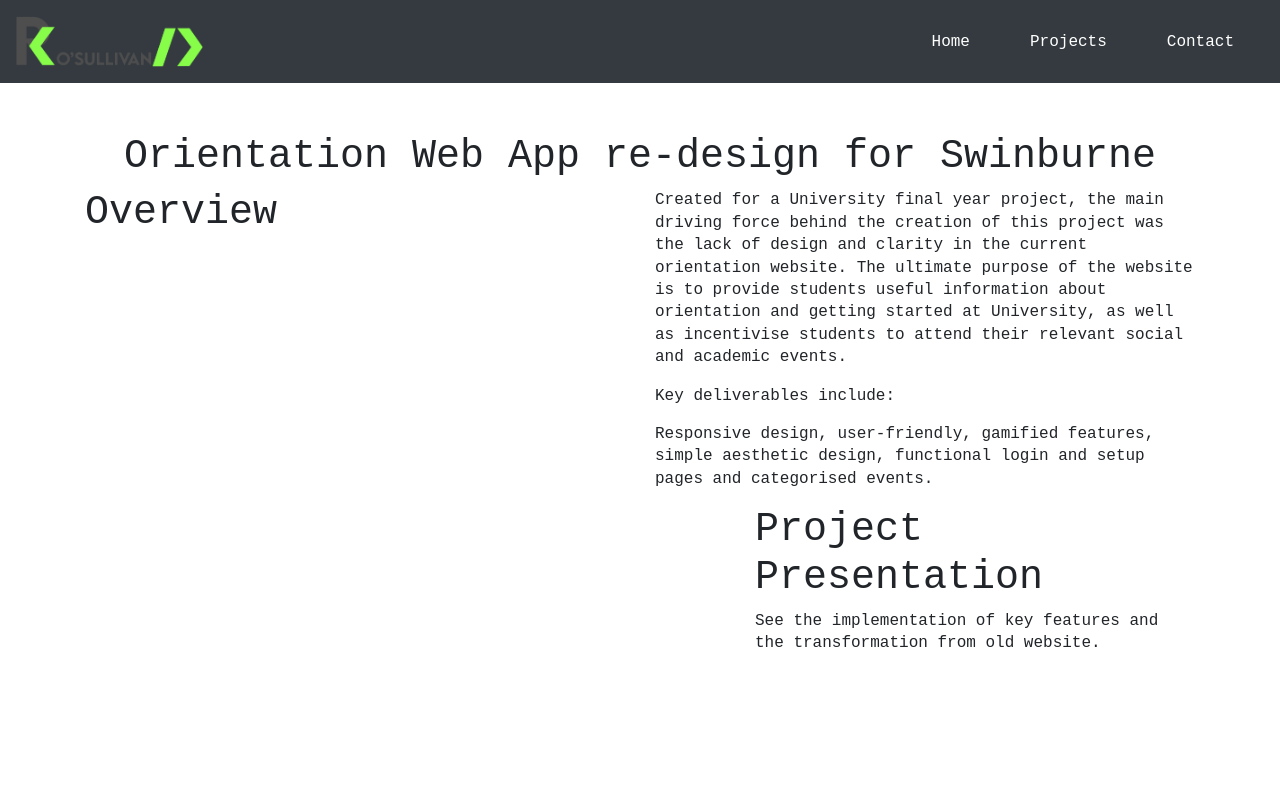
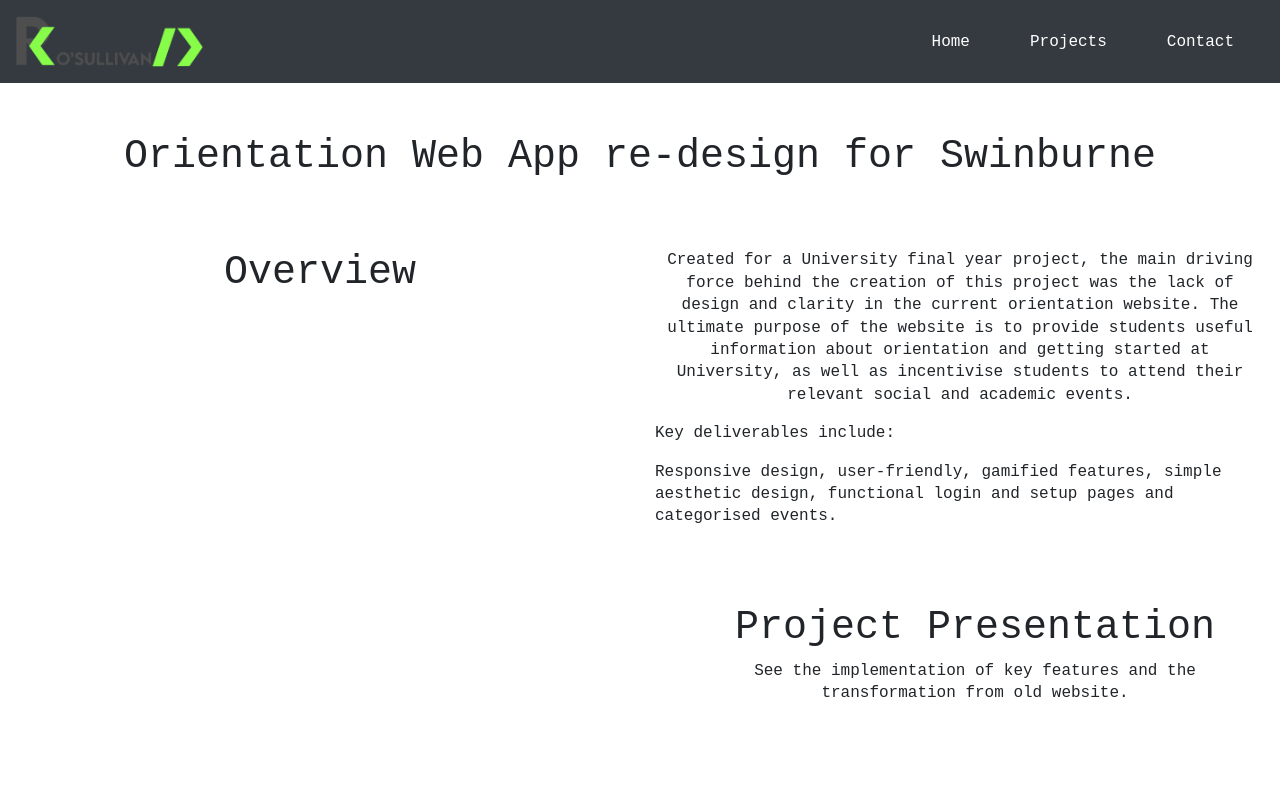
Before and after one commit to rosullivan7/webFolio, a React (Create React App) app in the folder my-app/: page /Orientation in a window 1280 px wide. Shown: the top 800 px of the page. Built offline with nearby package versions, Linux system fonts and the light colour scheme.

Commit message:
orientation changes

```diff
--- a/my-app/src/App.css
+++ b/my-app/src/App.css
@@ -151,6 +151,36 @@
   padding-left: 30px;
   padding-right: 30px;
   /* padding-top: 30px; */
-  /* padding-bottom: 30px; */
+  padding-bottom: 30px;
   /* background-color: blueviolet; */
 }
+
+.orient-row {
+  padding-top: 30px;
+  padding-bottom: 30px;
+
+}
+
+.h1-overview {
+  text-align: center;
+
+  /* text-emphasis: strong; */
+}
+
+.h1-presentation {
+  text-align: center;
+}
+
+.content-1 {
+  text-align: center;
+}
+
+.content-2 {
+  text-align: center;
+}
+
+.video-player {
+  display: block;
+  margin-left: auto;
+  margin-right: auto;
+}
--- a/my-app/src/components/pages/Orientation.js
+++ b/my-app/src/components/pages/Orientation.js
@@ -8,16 +8,16 @@
         <div class="orientation-class">
             <h1 class="h1-orientation">Orientation Web App re-design for Swinburne</h1>
 
-            <div class="container">
+            <div class="container-fluid">
 
                 {/* OVERVIEW */}
-                <div class="row">
+                <div class="row orient-row">
 
                     <div class="col">
-                        <h1>Overview</h1>
+                        <h1 class="h1-overview">Overview</h1>
                     </div>
                     <div class="col">
-                        <p>
+                        <p class="content-1">
                             Created for a University final year project, the main driving force behind the creation
                             of this project was the lack of design and clarity in the current orientation website.
                             The ultimate purpose of the website is to provide students useful information about orientation
@@ -36,28 +36,28 @@
 
                 </div>
                 {/* VIDEO */}
-                <div class="row">
+                <div class="row  orient-row">
                     <div class="col">
-                        <ReactPlayer url="https://youtu.be/OL7AHU8zhMQ"/>
+                        <ReactPlayer url="https://youtu.be/OL7AHU8zhMQ" controls="true" className="video-player"/>
                     </div>
                     <div class="col">
-                        <h1>Project Presentation</h1>
-                        <p>See the implementation of key features and the transformation from old website. </p>
+                        <h1 class="h1-presentation">Project Presentation</h1>
+                        <p class="content-2">See the implementation of key features and the transformation from old website. </p>
 
                     </div>
 
                 </div>
 
-                <div class="row">
+                {/* <div class="row">
                     <div class="col">
                     </div>
                     <div class="col"></div>
 
-                </div>
+                </div> */}
 
-                    <h1>Process</h1>
+                    {/* <h1>Process</h1> */}
 
-                </div>
+            </div>
 
 
         </div>
```
